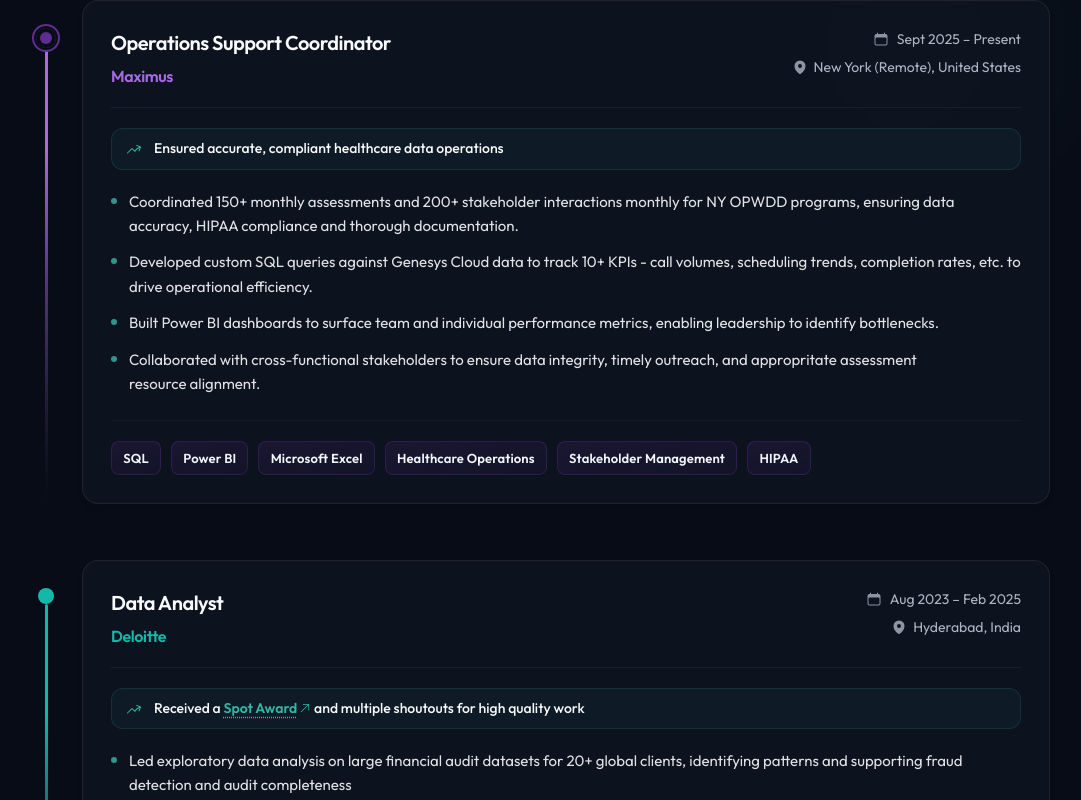
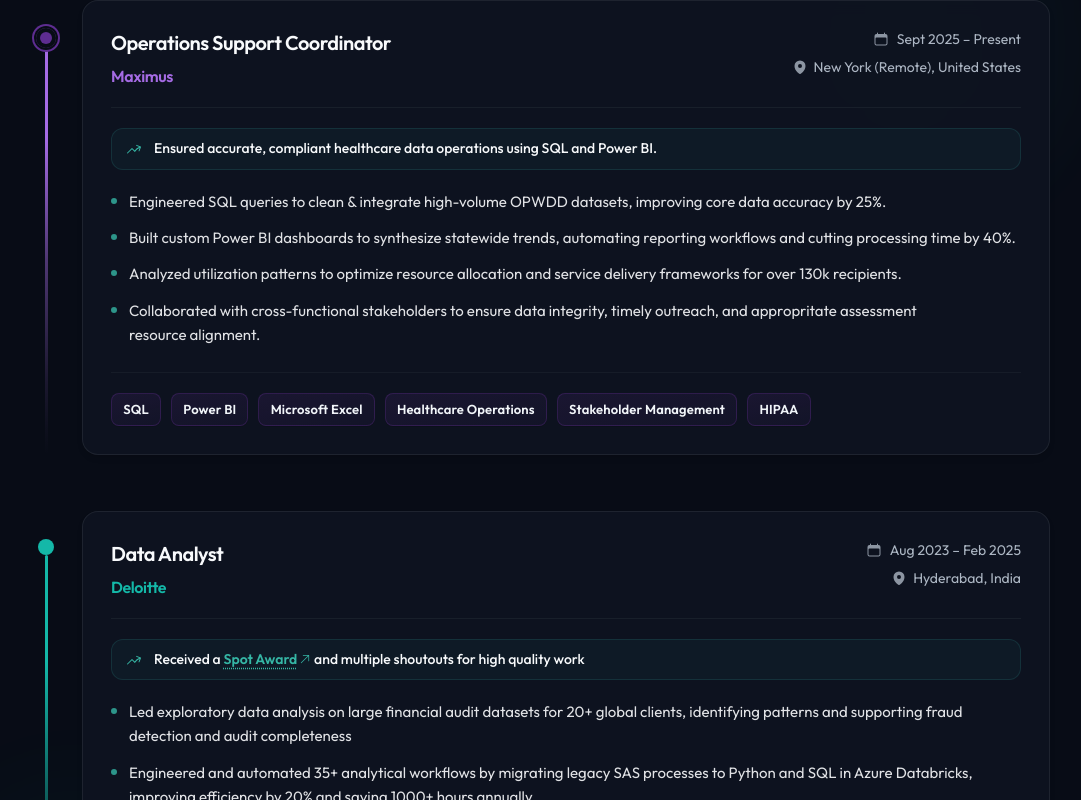
Before and after one commit to sherylmathew11/sherylmathew11, a Next.js app: page / in a window 1280 px wide. Shown: the part 973-1773 px from the top of the page, without its empty margins (102-1183 px from the left). Built offline with nearby package versions, Linux system fonts and the light colour scheme; no server answers.

Commit message:
Section update

```diff
--- a/constants/experience.ts
+++ b/constants/experience.ts
@@ -19,11 +19,11 @@
     duration: "Sept 2025 – Present",
     location: "New York (Remote), United States",
     type: "full-time",
-    impact: "Ensured accurate, compliant healthcare data operations",
+    impact: "Ensured accurate, compliant healthcare data operations using SQL and Power BI.",
     achievements: [
-      "Coordinated 150+ monthly assessments and 200+ stakeholder interactions monthly for NY OPWDD programs, ensuring data accuracy, HIPAA compliance and thorough documentation.",
-      "Developed custom SQL queries against Genesys Cloud data to track 10+ KPIs - call volumes, scheduling trends, completion rates, etc. to drive operational efficiency.",
-      "Built Power BI dashboards to surface team and individual performance metrics, enabling leadership to identify bottlenecks.",
+      "Engineered SQL queries to clean & integrate high-volume OPWDD datasets, improving core data accuracy by 25%.",
+      "Built custom Power BI dashboards to synthesize statewide trends, automating reporting workflows and cutting processing time by 40%.",
+      "Analyzed utilization patterns to optimize resource allocation and service delivery frameworks for over 130k recipients.",
       "Collaborated with cross-functional stakeholders to ensure data integrity, timely outreach, and appropritate assessment resource alignment.",
     ],
     technologies: ["SQL", "Power BI", "Microsoft Excel", "Healthcare Operations", "Stakeholder Management", "HIPAA"],
@@ -35,7 +35,7 @@
     duration: "Aug 2023 – Feb 2025",
     location: "Hyderabad, India",
     type: "full-time",
-    impact: "Received a Spot Award and multiple shoutouts for high quality work",
+    impact: "Received a Spot Award and multiple shoutouts for high quality work.",
     achievements: [
       "Led exploratory data analysis on large financial audit datasets for 20+ global clients, identifying patterns and supporting fraud detection and audit completeness",
       "Engineered and automated 35+ analytical workflows by migrating legacy SAS processes to Python and SQL in Azure Databricks, improving efficiency by 20% and saving 1000+ hours annually",
```
Also changed, not shown: 1 other file (tests, documents, lock files or other folders).
